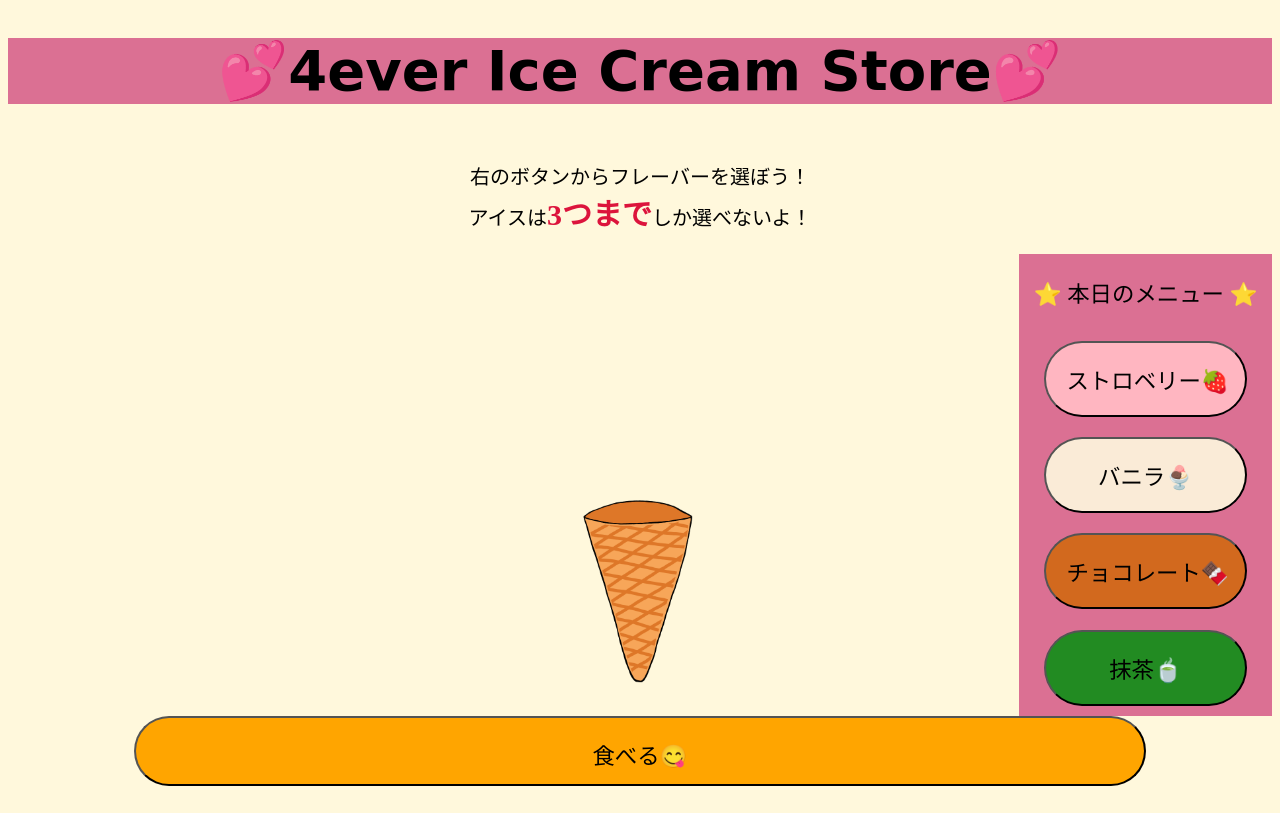
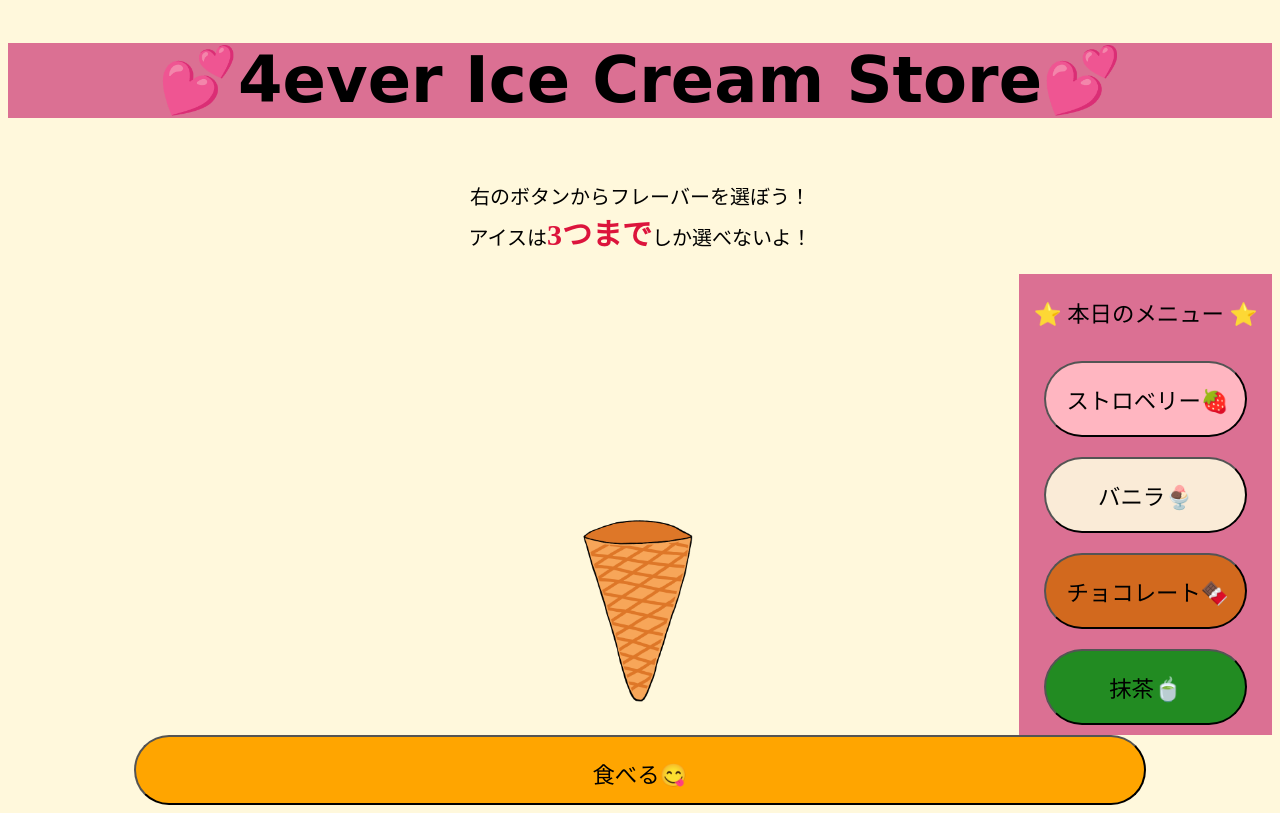
Before and after one commit to YayoiOkamoto/YayoiOkamoto.github.io, a plain HTML site: page index.html in a window 1280 px wide. Drawn offline with Linux system fonts and the light colour scheme; a web font is replaced by a local one.

Commit message:
Update style.css

```diff
--- a/style.css
+++ b/style.css
@@ -2,7 +2,7 @@
 h1{
   background-color: palevioletred;
   font-family: "Cherry Swash", cursive;
-  font-size: 350%;
+  font-size: 400%;
 }
 
 body{
```
